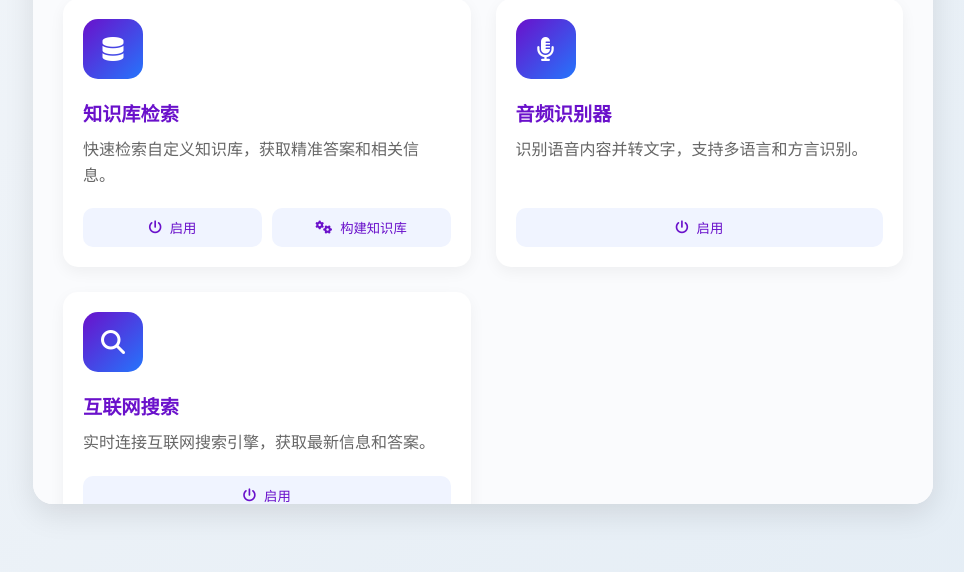
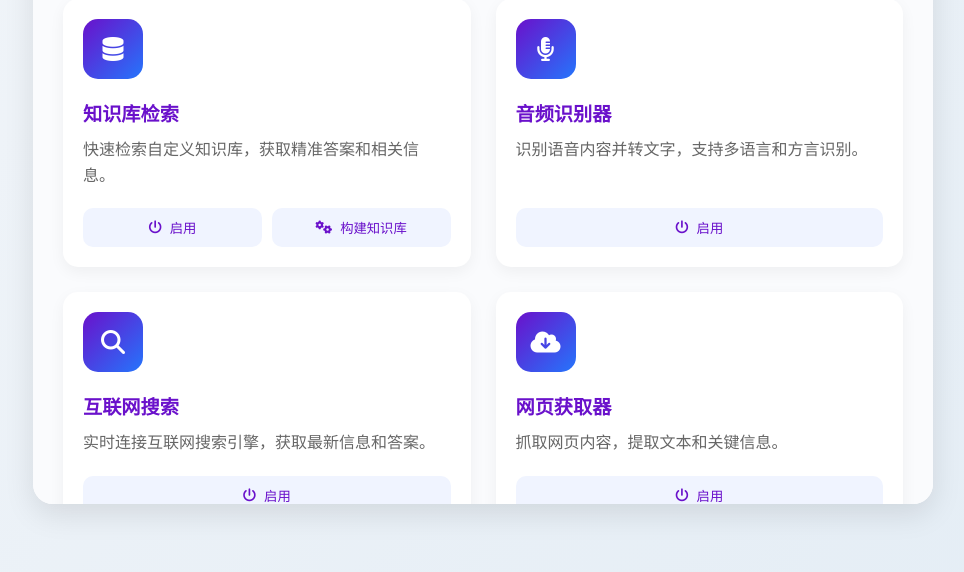
Before and after one commit to call123456789/agant, a Python web app: template templates/tools.html in a window 1280 px wide. Shown: the part 785-1357 px from the top of the page, without its empty margins (157-1121 px from the left). Run offline with Jinja, Linux system fonts and the light colour scheme; the template is opened without the code that fills it, so the values that code supplies are empty.

Commit message:
Add files via upload

```diff
--- a/templates/tools.html
+++ b/templates/tools.html
@@ -291,6 +291,18 @@
                     <span>启用</span>
                 </button>
             </div>
+
+            <div class="tool-card">
+                <div class="tool-icon">
+                    <i class="fas fa-cloud-download-alt"></i>
+                </div>
+                <h3 class="tool-title">网页获取器</h3>
+                <p class="tool-desc">抓取网页内容，提取文本和关键信息。</p>
+                <button class="tool-btn" data-tool="webFetcher">
+                    <i class="fas fa-power-off"></i>
+                    <span>启用</span>
+                </button>
+            </div>
         </div>
     </div>
 
```
